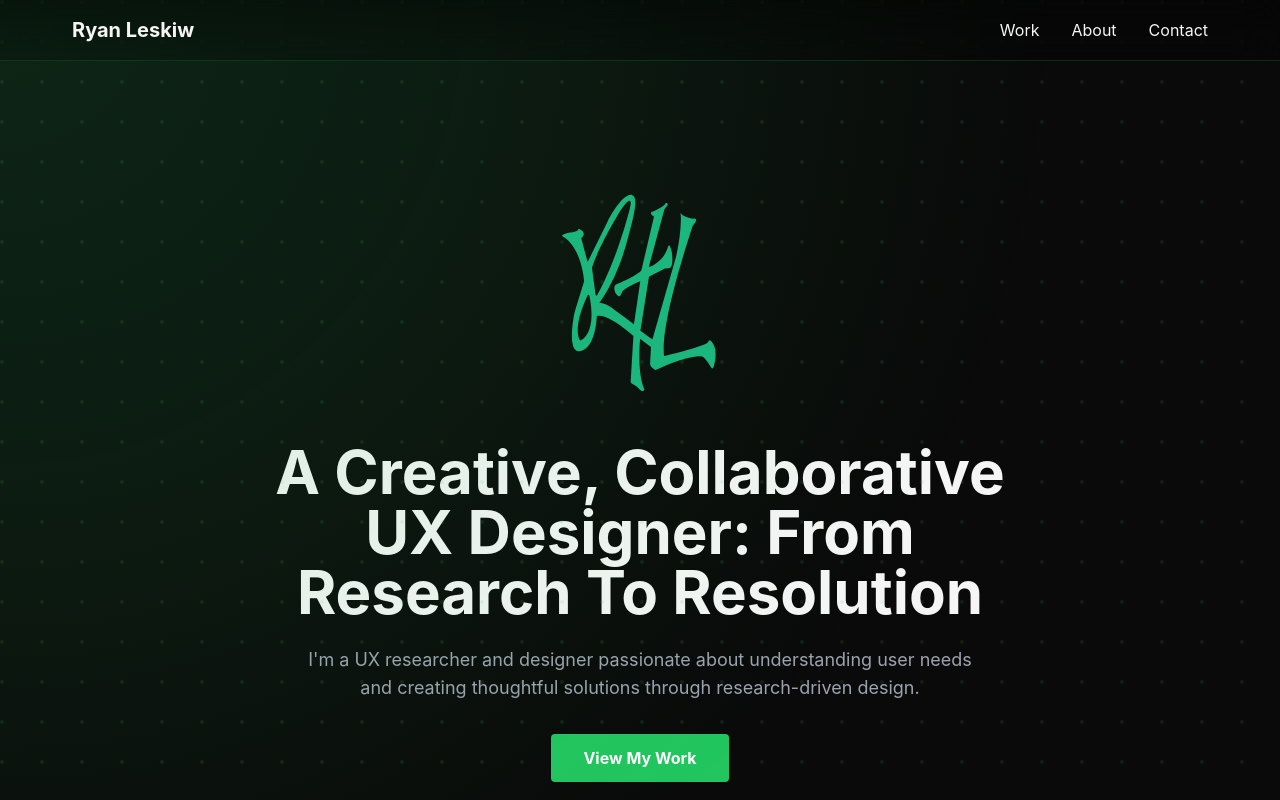
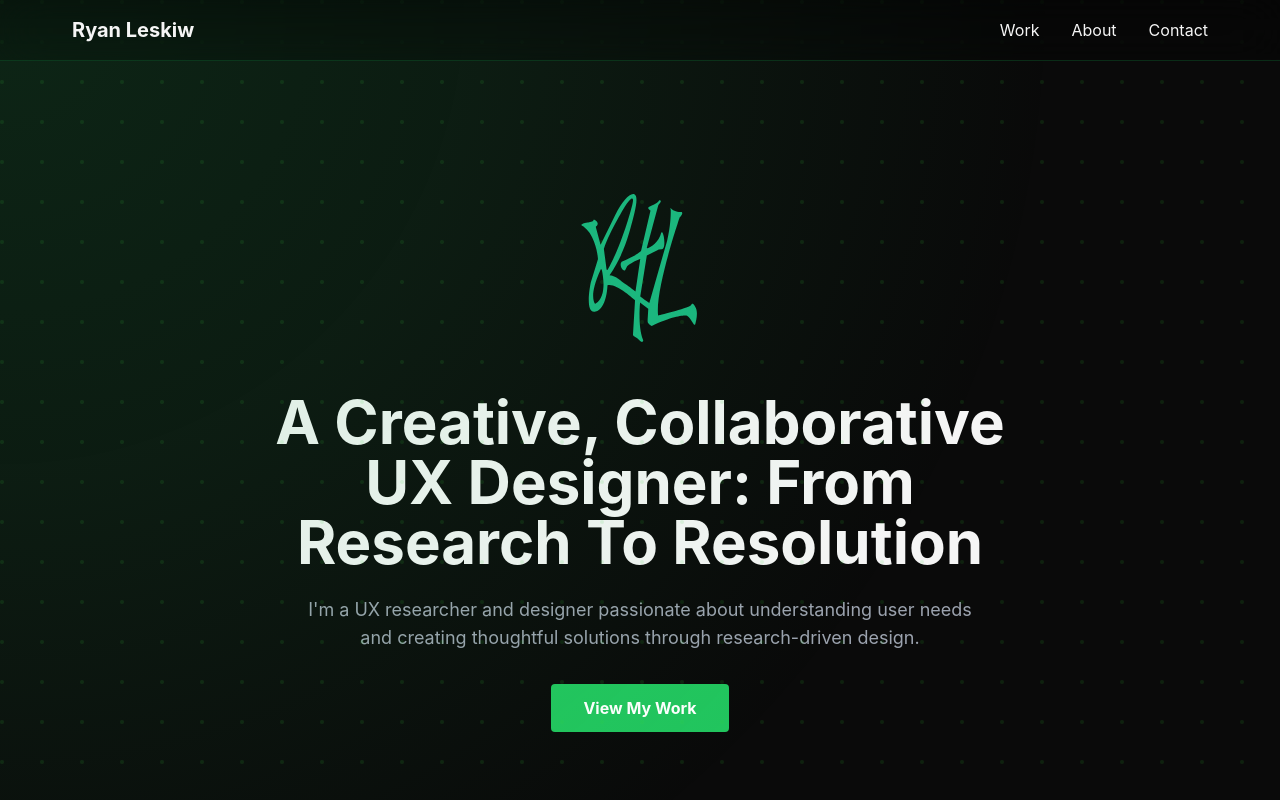
Before and after one commit to RyanLeskiw/Ryanleskiw-portfolio, a Next.js app: page / in a window 1280 px wide. Shown: the top 800 px of the page. Built offline with nearby package versions, Linux system fonts and the light colour scheme.

Commit message:
Adjust logo size to 200px by 200px

```diff
--- a/src/components/Hero.tsx
+++ b/src/components/Hero.tsx
@@ -5,7 +5,7 @@ export default function Hero() {
     <section className="pt-32 pb-20 px-4 sm:px-6 lg:px-8 bg-bg-dark">
       <div className="max-w-container mx-auto text-center">
         {/* RL Logo */}
-        <div style={{ width: '250px', height: '250px' }} className="mx-auto pb-12">
+        <div style={{ width: '200px', height: '200px' }} className="mx-auto pb-12">
           <svg id="Layer_2" data-name="Layer 2" xmlns="http://www.w3.org/2000/svg" version="1.1" viewBox="0 0 889 1027.7" className="w-full h-full">
             <defs>
               <style>{`.cls-1 { fill: #1bb680; stroke-width: 0px; }`}</style>
```
